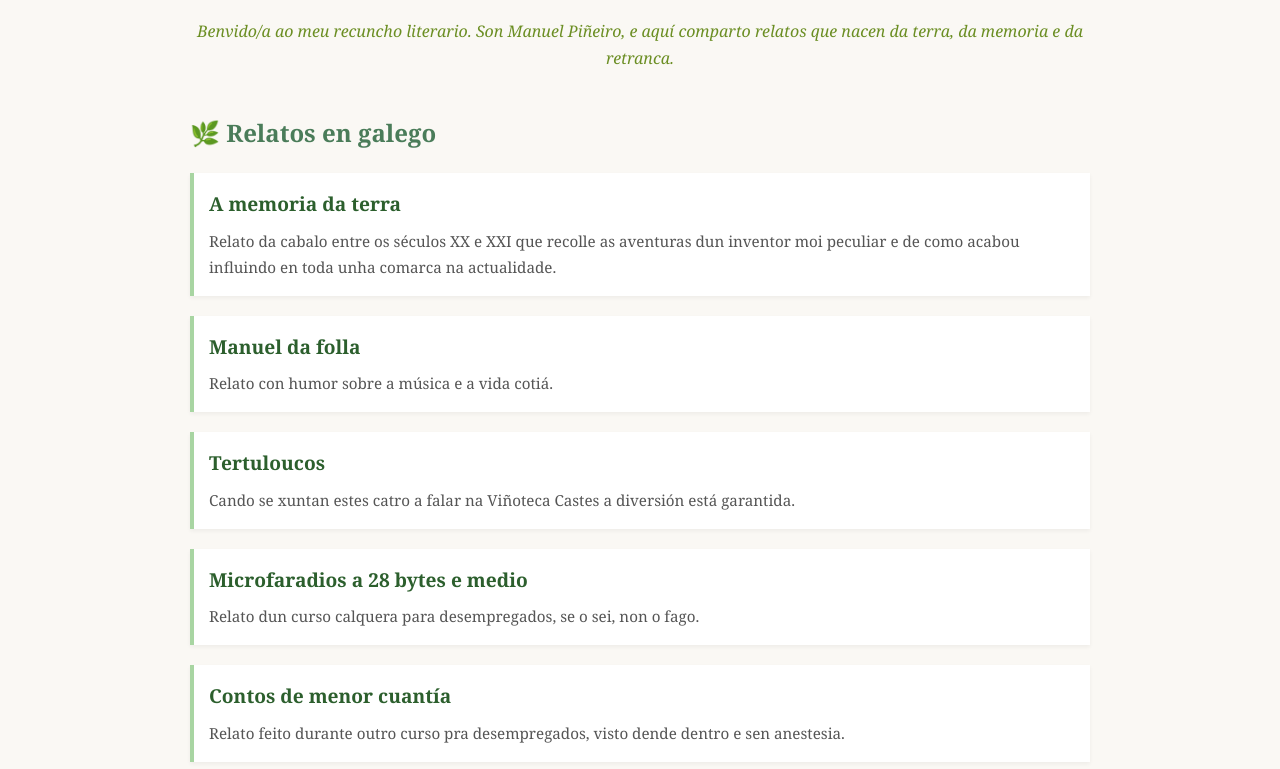
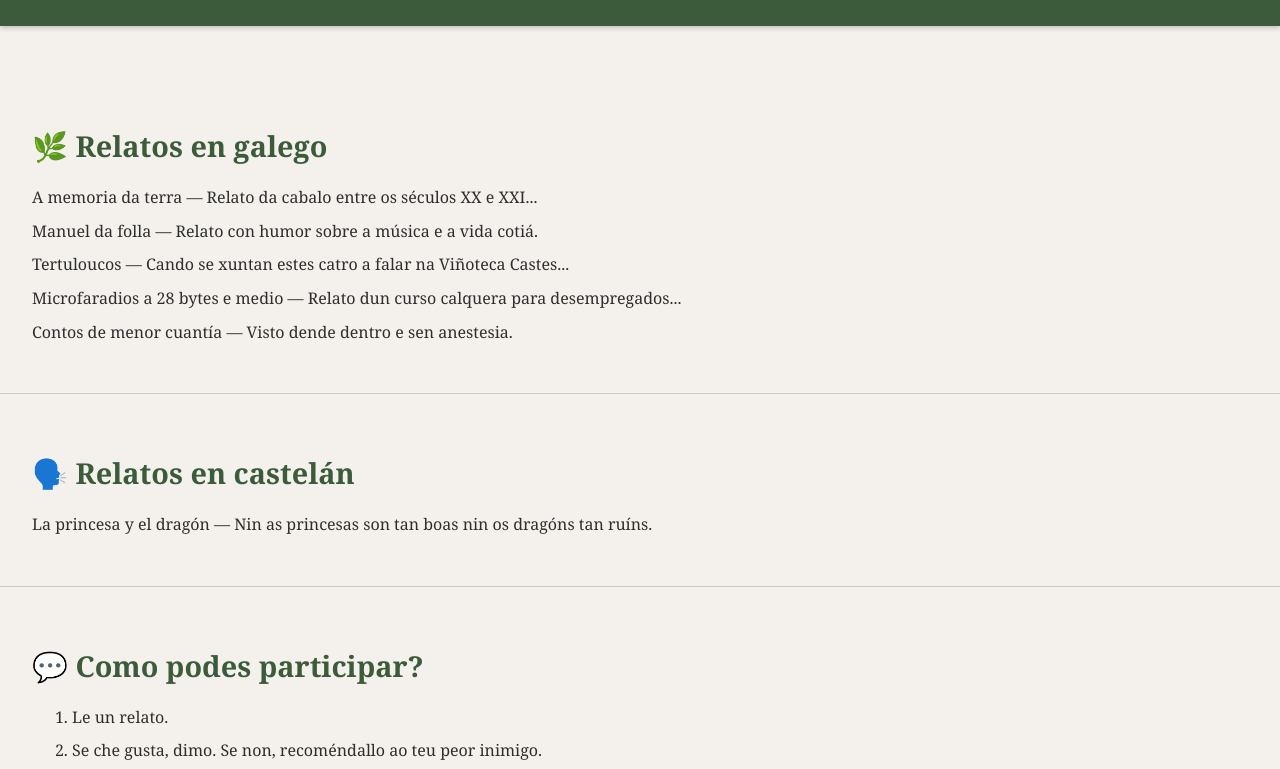
Before and after one commit to Manuelpms/Relatos-galegos, a plain HTML site: page index.html in a window 1280 px wide. Shown: the part 152-921 px from the top of the page. Drawn offline with Linux system fonts and the light colour scheme.

Commit message:
Update index.html
Mellora css

```diff
--- a/index.html
+++ b/index.html
@@ -5,121 +5,135 @@
     <meta name="viewport" content="width=device-width, initial-scale=1.0">
     <title>Relatos Galegos — Manuel Piñeiro</title>
     <style>
+        /* Estilo general */
         body {
-            font-family: 'Georgia', 'Times New Roman', serif;
-            background: #faf8f4;
-            color: #333;
-            max-width: 900px;
-            margin: 40px auto;
-            padding: 20px;
-            line-height: 1.7;
+            font-family: 'Georgia', serif;
+            background-color: #f4f1ec;
+            color: #2e2e2e;
+            margin: 0;
+            padding: 0;
+            line-height: 1.6;
         }
-        h1 {
-            color: #2c5f2d;
-            border-bottom: 3px solid #a8d5a2;
-            padding-bottom: 10px;
+
+        /* Encabezado */
+        header {
+            background-color: #3b5b3b;
+            color: #fff;
+            padding: 2em;
             text-align: center;
+            box-shadow: 0 2px 5px rgba(0,0,0,0.2);
         }
-        .author {
-            text-align: center;
+
+        header h1 {
+            margin: 0;
+            font-size: 2.5em;
+        }
+
+        header p {
             font-style: italic;
-            color: #6b8e23;
-            margin: 20px 0 40px;
+            margin-top: 0.5em;
         }
-        h2 {
-            color: #4a7c59;
-            margin-top: 40px;
+
+        /* Navegación */
+        nav {
+            margin-top: 1em;
         }
-        ul {
-            list-style: none;
-            padding: 0;
+
+        nav a {
+            color: #f4f1ec;
+            text-decoration: none;
+            margin: 0 1em;
+            font-weight: bold;
         }
-        li {
-            margin: 20px 0;
-            padding: 15px;
-            background: #fff;
-            border-left: 4px solid #a8d5a2;
-            box-shadow: 0 2px 4px rgba(0,0,0,0.05);
-        }
-        a {
-            color: #2c5f2d;
-            text-decoration: none;
-            font-size: 1.2em;
-            font-weight: bold;
-            display: block;
-            margin-bottom: 8px;
-        }
-        a:hover {
+
+        nav a:hover {
             text-decoration: underline;
         }
-        .description {
-            color: #555;
-            font-size: 0.95em;
-            margin: 5px 0 0;
+
+        /* Secciones */
+        section {
+            padding: 2em;
+            border-bottom: 1px solid #ccc;
         }
-        .footer {
-            margin-top: 60px;
-            padding-top: 20px;
-            border-top: 1px solid #ddd;
+
+        section h2 {
+            color: #3b5b3b;
+            font-size: 1.8em;
+            margin-bottom: 0.5em;
+        }
+
+        section ul {
+            list-style-type: none;
+            padding-left: 0;
+        }
+
+        section li {
+            margin-bottom: 0.5em;
+        }
+
+        section a {
+            color: #2e2e2e;
+            text-decoration: none;
+        }
+
+        section a:hover {
+            text-decoration: underline;
+            color: #3b5b3b;
+        }
+
+        /* Pie de página */
+        footer {
+            background-color: #3b5b3b;
+            color: #fff;
             text-align: center;
-            font-style: italic;
-            color: #777;
-        }
-        .how-to {
-            background: #f0f7f0;
-            padding: 20px;
-            border-radius: 8px;
-            margin: 30px 0;
+            padding: 1em;
+            font-size: 0.9em;
         }
     </style>
 </head>
 <body>
+
+    <header>
         <h1>📖 Relatos Galegos</h1>
-    <p class="author">Benvido/a ao meu recuncho literario. Son Manuel Piñeiro, e aquí comparto relatos que nacen da terra, da memoria e da retranca.</p>
+        <p>Benvido/a ao meu recuncho literario. Son Manuel Piñeiro.</p>
+    </header>
 
+    <nav>
+        <a href="#galego">Relatos en galego</a>
+        <a href="#castelan">Relatos en castelán</a>
+        <a href="#participa">Participa</a>
+    </nav>
+
+    <section id="galego">
         <h2>🌿 Relatos en galego</h2>
         <ul>
-        <li>
-            <a href="A%20memoria%20da%20terra.pdf" target="_blank">A memoria da terra</a>
-            <p class="description">Relato da cabalo entre os séculos XX e XXI que recolle as aventuras dun inventor moi peculiar e de como acabou influindo en toda unha comarca na actualidade.</p>
-        </li>
-        <li>
-            <a href="Manuel%20da%20Folla.pdf" target="_blank">Manuel da folla</a>
-            <p class="description">Relato con humor sobre a música e a vida cotiá.</p>
-        </li>
-        <li>
-            <a href="Tertuloucos.pdf" target="_blank">Tertuloucos</a>
-            <p class="description">Cando se xuntan estes catro a falar na Viñoteca Castes a diversión está garantida.</p>
-        </li>
-        <li>
-            <a href="Microfaradios%20a%2028%20bytes%20e%20medio.pdf" target="_blank">Microfaradios a 28 bytes e medio</a>
-            <p class="description">Relato dun curso calquera para desempregados, se o sei, non o fago.</p>
-        </li>
-        <li>
-            <a href="Contos%20de%20menor%20cuant%C3%ADa.pdf" target="_blank">Contos de menor cuantía</a>
-            <p class="description">Relato feito durante outro curso pra desempregados, visto dende dentro e sen anestesia.</p>
-        </li>
+            <li><a href="A%20memoria%20da%20terra.pdf" target="_blank">A memoria da terra</a> — Relato da cabalo entre os séculos XX e XXI...</li>
+            <li><a href="Manuel%20da%20Folla.pdf" target="_blank">Manuel da folla</a> — Relato con humor sobre a música e a vida cotiá.</li>
+            <li><a href="Tertuloucos.pdf" target="_blank">Tertuloucos</a> — Cando se xuntan estes catro a falar na Viñoteca Castes...</li>
+            <li><a href="Microfaradios%20a%2028%20bytes%20e%20medio.pdf" target="_blank">Microfaradios a 28 bytes e medio</a> — Relato dun curso calquera para desempregados...</li>
+            <li><a href="Contos%20de%20menor%20cuant%C3%ADa.pdf" target="_blank">Contos de menor cuantía</a> — Visto dende dentro e sen anestesia.</li>
         </ul>
+    </section>
 
+    <section id="castelan">
         <h2>🗣️ Relatos en castelán</h2>
         <ul>
-        <li>
-            <a href="La%20princesa%20y%20el%20drag%C3%B3n.pdf" target="_blank">La princesa y el dragón</a>
-            <p class="description">Un conto clásico con xiro inesperado. Nin as princesas son tan boas nin os dragóns tan ruíns.</p>
-        </li>
+            <li><a href="La%20princesa%20y%20el%20drag%C3%B3n.pdf" target="_blank">La princesa y el dragón</a> — Nin as princesas son tan boas nin os dragóns tan ruíns.</li>
         </ul>
+    </section>
 
-    <div class="how-to">
-        <h3>💬 Como podes participar?</h3>
+    <section id="participa">
+        <h2>💬 Como podes participar?</h2>
         <ol>
             <li>Le un relato.</li>
             <li>Se che gusta, dimo. Se non, recoméndallo ao teu peor inimigo.</li>
             <li>Deixa unha palabra, ou non digas nada. Que a literatura fale por ti.</li>
         </ol>
-    </div>
+    </section>
 
-    <div class="footer">
-        <p>Grazas por pasar. Desfruta da lectura, e que a retranca te acompañe. — Manuel Piñeiro</p>
-    </div>
+    <footer>
+        Grazas por pasar. Desfruta da lectura, e que a retranca te acompañe. — Manuel Piñeiro
+    </footer>
+
 </body>
 </html>
```
Lines whose indentation alone changed are shown as unchanged.
